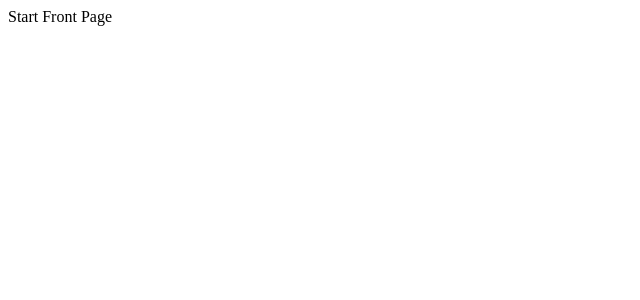
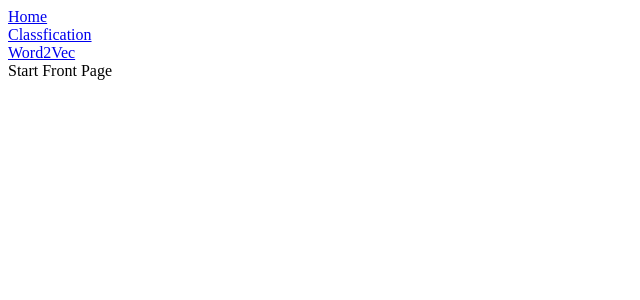
Before and after one commit to nomoret/ssr-sns, a Next.js app in the folder frontend/: page / in a window 1280 px wide. Shown: the top 300 px of the page, without its empty margins (0-640 px from the left). Built offline with nearby package versions, Linux system fonts and the light colour scheme.

Commit message:
Add shared component

```diff
--- /dev/null
+++ b/frontend/components/AppLayout.tsx
@@ -0,0 +1,23 @@
+import React from "react";
+import Link from "next/link";
+
+const AppLayout = ({ children }: { children: React.ReactNode }) => {
+  return (
+    <div>
+      <div style={{ display: "flex", flexDirection: "column" }}>
+        <Link href="/">
+          <a>Home</a>
+        </Link>
+        <Link href="/classfication">
+          <a>Classfication</a>
+        </Link>
+        <Link href="/word2vec">
+          <a>Word2Vec</a>
+        </Link>
+      </div>
+      {children}
+    </div>
+  );
+};
+
+export default AppLayout;
--- /dev/null
+++ b/frontend/pages/_app.tsx
@@ -0,0 +1,20 @@
+import { AppProps } from "next/app";
+import Head from "next/head";
+import AppLayout from "../components/AppLayout";
+import Link from "next/link";
+
+const MyApp = ({ Component, pageProps }: AppProps) => {
+  console.log(pageProps);
+  return (
+    <>
+      <Head>
+        <title>Title</title>
+      </Head>
+      <AppLayout>
+        <Component {...pageProps} />
+      </AppLayout>
+    </>
+  );
+};
+
+export default MyApp;
```
